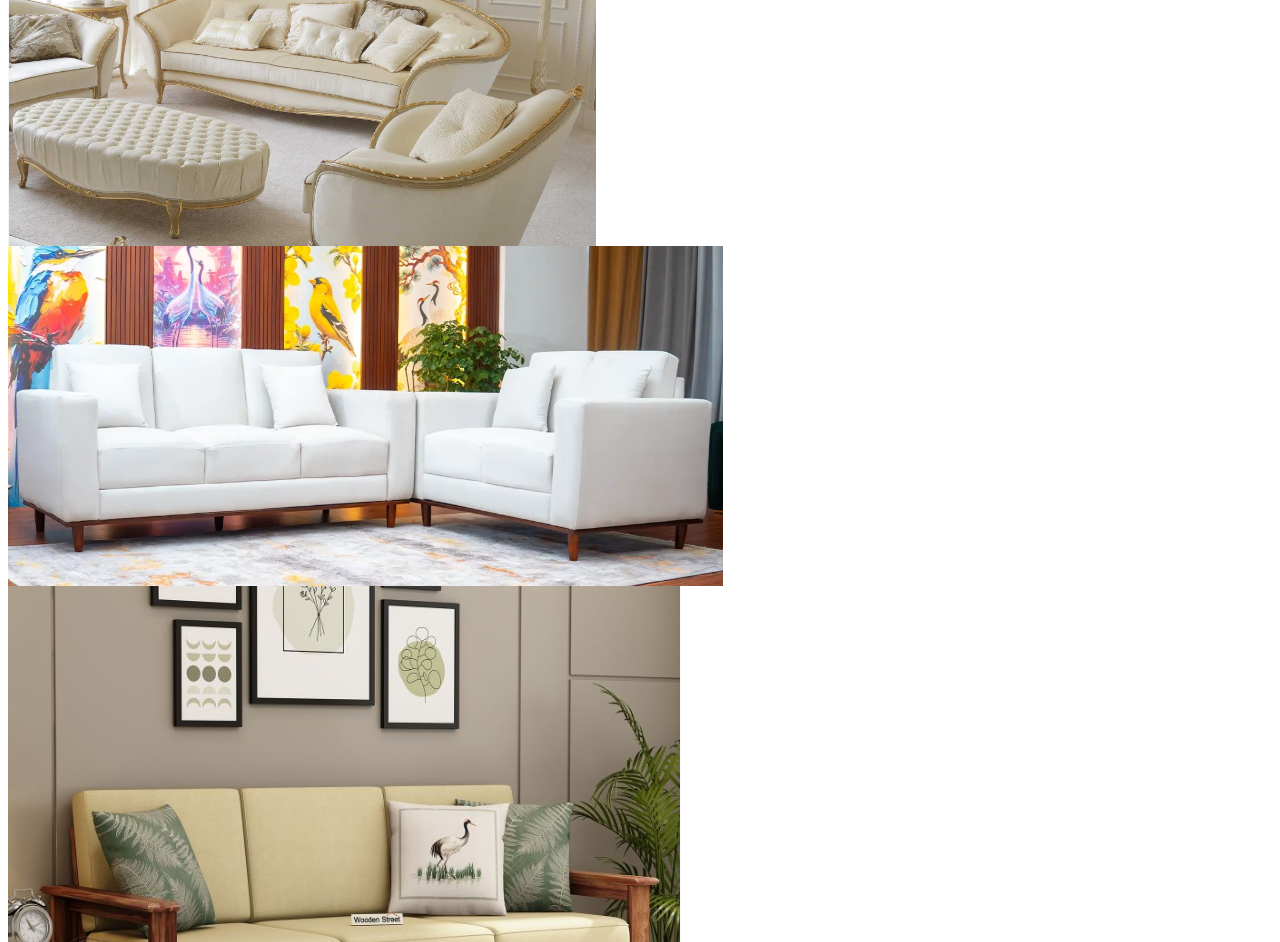
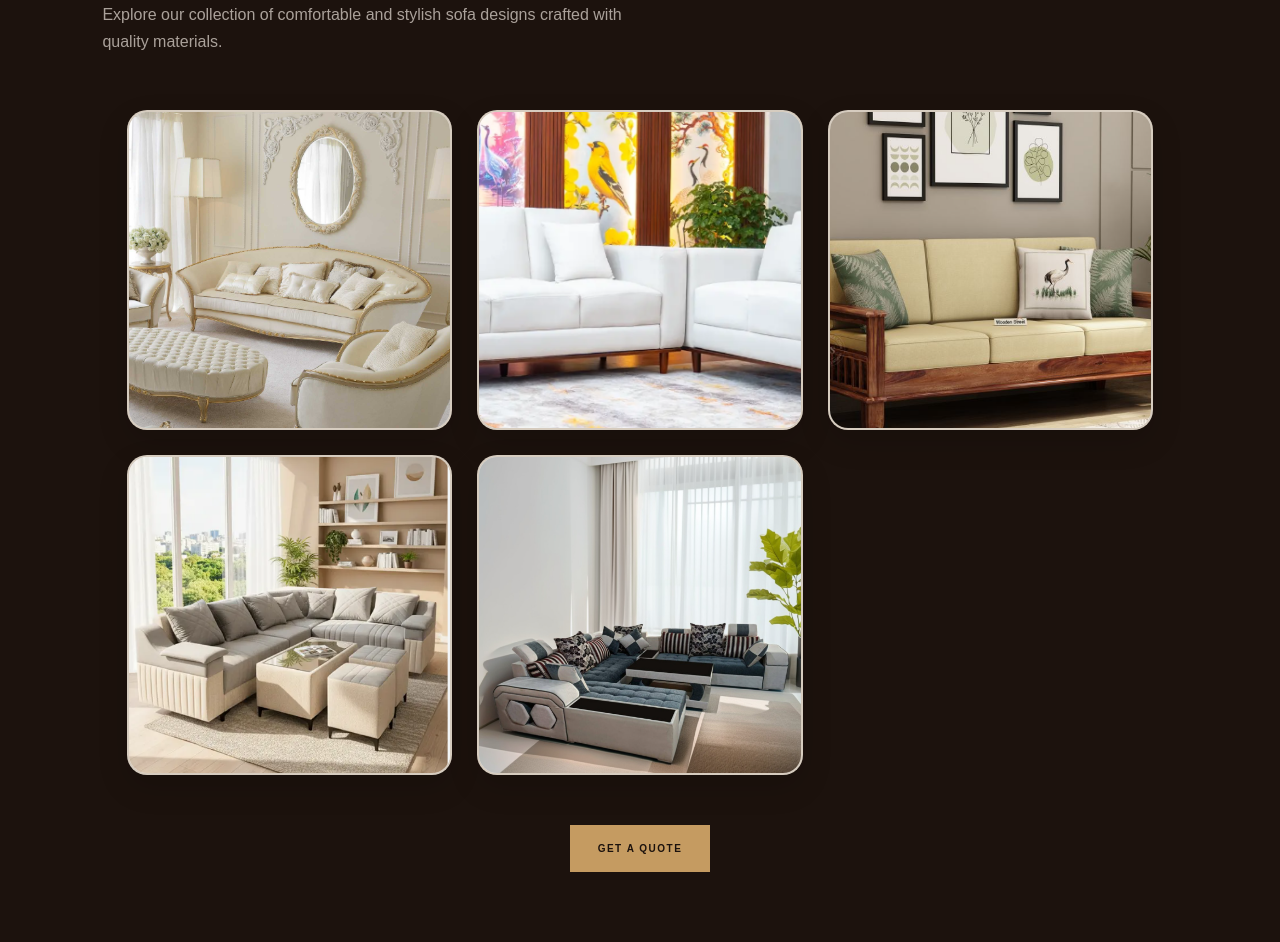
Before and after one commit to pallavikasthudhyog-glitch/pallavi-kasth-udhyog, a plain HTML site: page sofas.html in a window 1280 px wide. Shown: the part 227-1169 px from the top of the page. Drawn offline with Linux system fonts and the light colour scheme.

Commit message:
Update sofas.html

```diff
--- a/sofas.html
+++ b/sofas.html
@@ -1,20 +1,63 @@
+<!DOCTYPE html>
+<html lang="en">
+
+<head>
+    <meta charset="UTF-8">
+    <meta name="viewport" content="width=device-width, initial-scale=1.0">
+
+    <title>Sofas | Pallavi Kasth Udhyog</title>
+
+    <link rel="stylesheet" href="style.css">
+</head>
+
+<body>
+
+    <section class="section dark-section">
+
+        <div class="section-heading">
+            <p class="section-label">OUR SOFA COLLECTION</p>
+
+            <h2>
+                Sofa <span>Designs.</span>
+            </h2>
+
+            <p>
+                Explore our collection of comfortable and stylish
+                sofa designs crafted with quality materials.
+            </p>
+        </div>
+
         <div class="product-gallery">
 
             <div class="gallery-card">
-<img src="images/sofa1.png" alt="Wooden sofa2">
+                <img src="images/sofa1.png" alt="Sofa Design 1">
             </div>
 
             <div class="gallery-card">
-<img src="images/sofa2.png" alt="Wooden sofa3">
+                <img src="images/sofa2.png" alt="Sofa Design 2">
             </div>
 
             <div class="gallery-card">
-<img src="images/sofa3.png" alt="Wooden sofa4">
+                <img src="images/sofa3.png" alt="Sofa Design 3">
             </div>
+
             <div class="gallery-card">
- <img src="images/sofa4.png" alt="Wooden sofa5">
+                <img src="images/sofa4.png" alt="Sofa Design 4">
             </div>
+
             <div class="gallery-card">
-<img src="images/sofa5.png" alt="Wooden sofa6">
+                <img src="images/sofa5.png" alt="Sofa Design 5">
             </div>
+
         </div>
+
+        <div style="text-align: center; margin-top: 40px;">
+            <a href="index.html#contact" class="btn primary-btn">
+                Get a Quote
+            </a>
+        </div>
+
+    </section>
+
+</body>
+</html>
```
Lines whose indentation alone changed are shown as unchanged.
